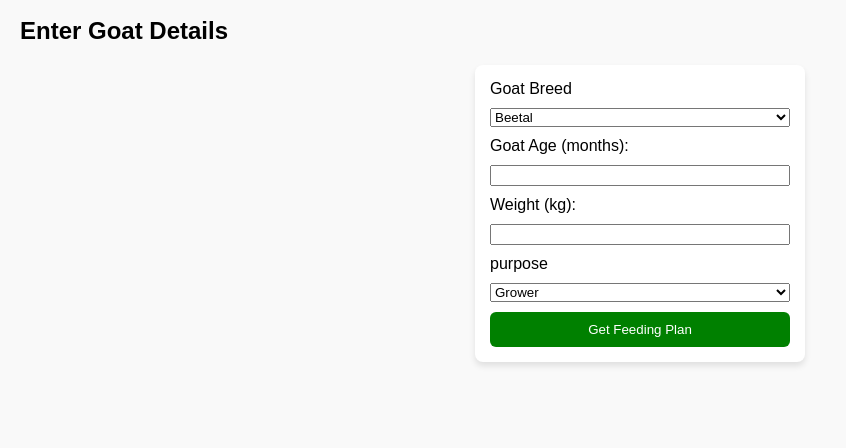
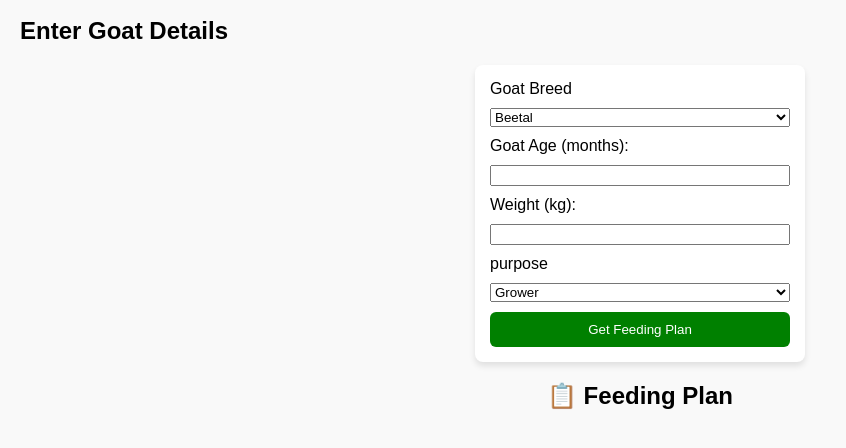
Before and after one commit to rahatali555/Goat-app, a plain HTML site: page index.html in a window 1280 px wide. Shown: the part 102-550 px from the top of the page, without its empty margins (0-846 px from the left). Drawn offline with Linux system fonts and the light colour scheme.

Commit message:
added html result card

```diff
--- a/index.html
+++ b/index.html
@@ -81,6 +81,11 @@
     <section id="result">
       <!-- Feeding results will be shown here by JavaScript -->
        <!-- Plan Result Card -->
+        <div id="planCard">
+          <h2>📋 Feeding Plan </h2>
+          <div id="planContent"></div>
+
+        </div>
 
     </section>
 
```
